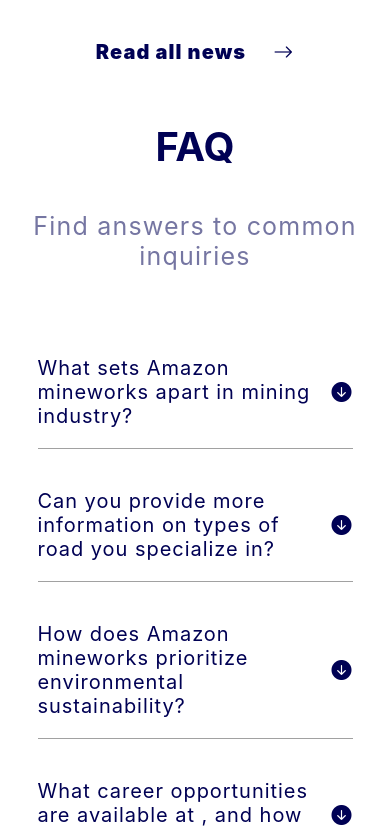
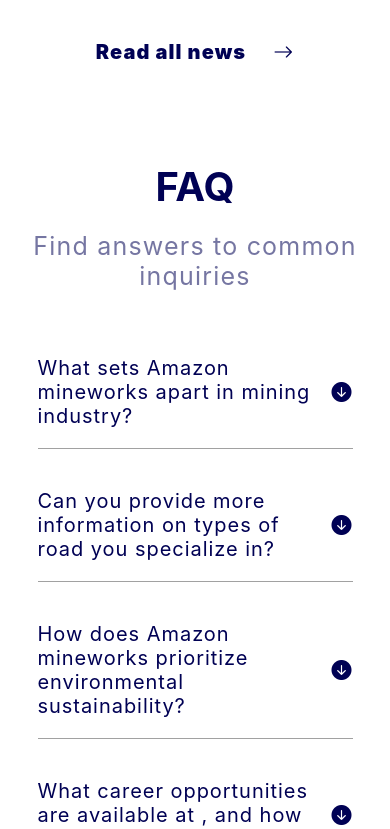
Before and after one commit to kwayummari/amazon-mineworks, a React (Create React App) app: page / in a window 390 px wide. Shown: the part 4227-5056 px from the top of the page. Built offline with nearby package versions, Linux system fonts and the light colour scheme.

Commit message:
deleted page module.css

```diff
--- a/src/styles/FAQ.module.scss
+++ b/src/styles/FAQ.module.scss
@@ -54,16 +54,17 @@
       padding: 0 20px;
 
       .sectionTitle {
+        margin-top: 40px;
         font-size: 40px;
       }
 
       .sectionDescription {
         max-width: 100%;
-        margin-top: 40px;
+        margin-top: 20px;
       }
 
       .faqList {
-        margin-top: 40px;
+        margin-top: 20px;
       }
 
       .faqQuestion {
```
